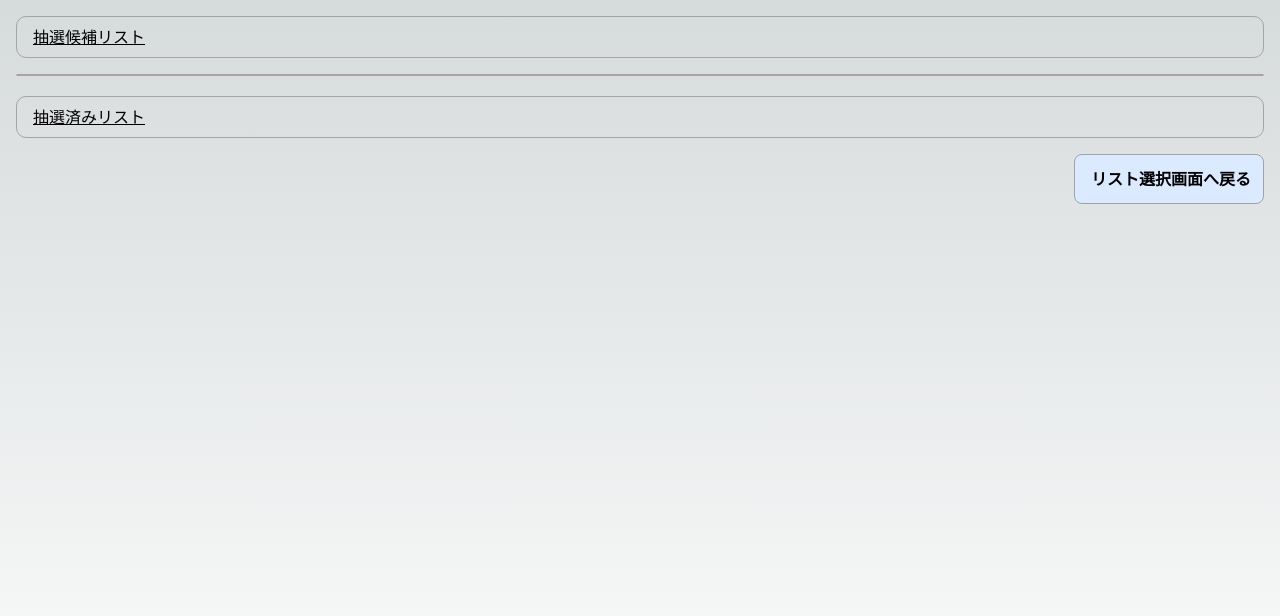
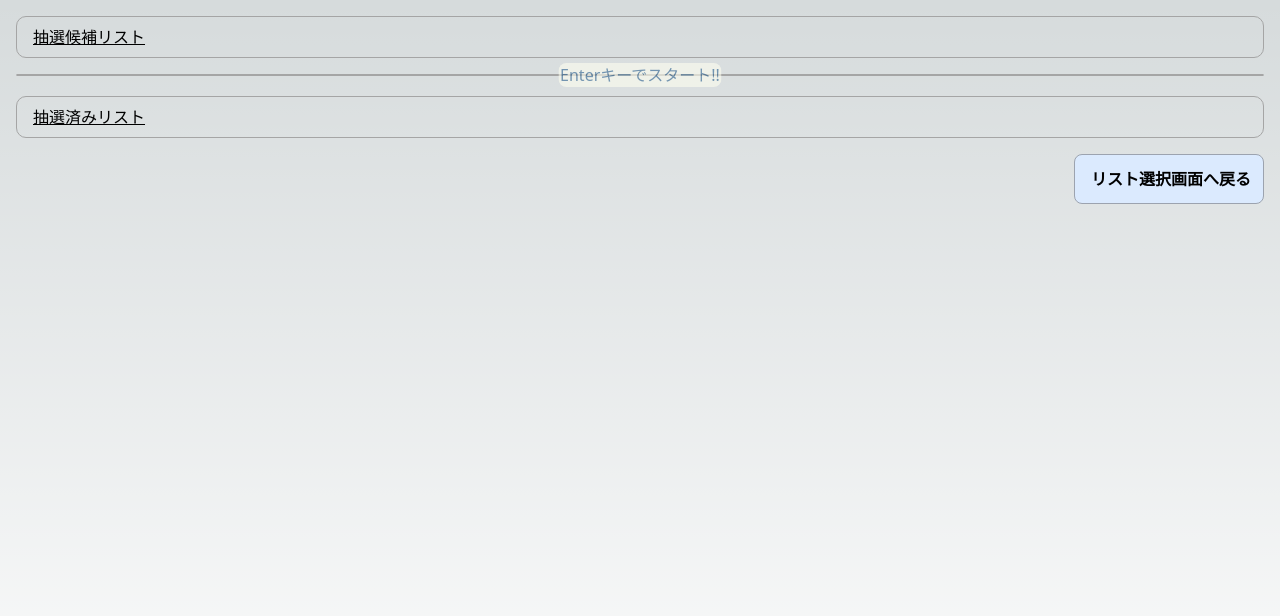
Before and after one commit to NyNaNr/randomNameApp, a Next.js app: page /random_name_app/id/1 in a window 1280 px wide. Shown: the top 616 px of the page. Built offline with nearby package versions, Linux system fonts and the light colour scheme.

Commit message:
読み込み直後に操作方法が表示されないバグ修正

```diff
--- a/pages/random_name_app/id/[id].tsx
+++ b/pages/random_name_app/id/[id].tsx
@@ -59,7 +59,7 @@ const RandomNameApp: React.FC = () => {
   const [modalContent2] = useState("最後の1人になりました。初めからしますか？");
   const [mobileDevice, setMobileDevice] = useState(false);
   const [showLeavingAlert, setShowLeavingAlert] = useState(true);
-  const [isTiming, setIsTiming] = useState(false);
+  const [isTiming, setIsTiming] = useState(true);
 
   useLeavePageConfirmation(showLeavingAlert);
 
```
